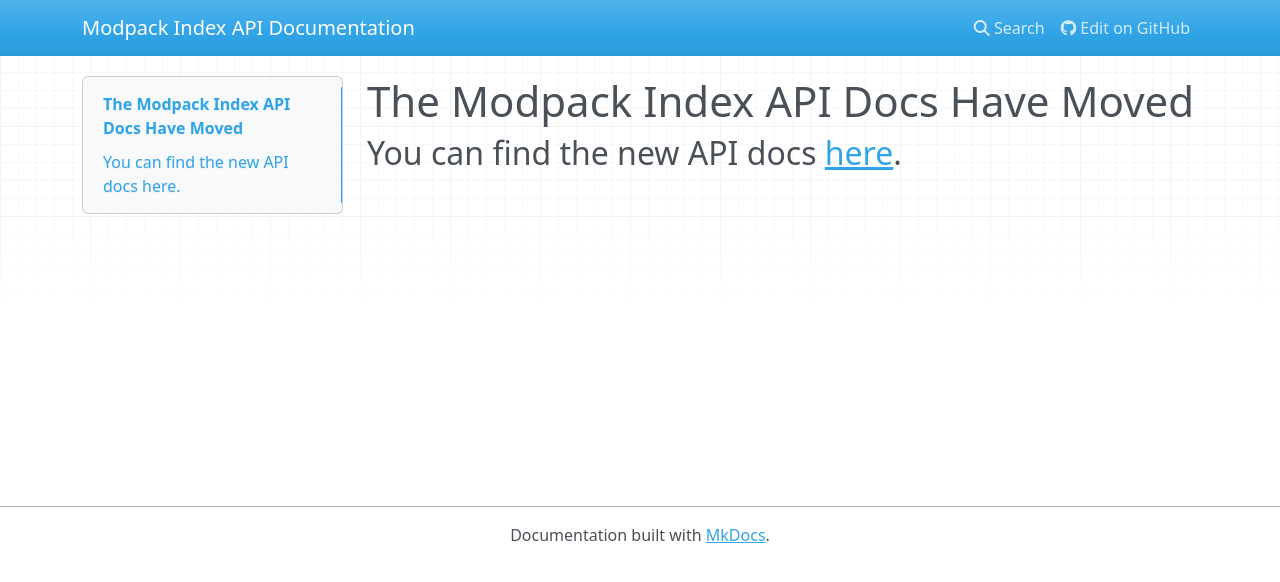
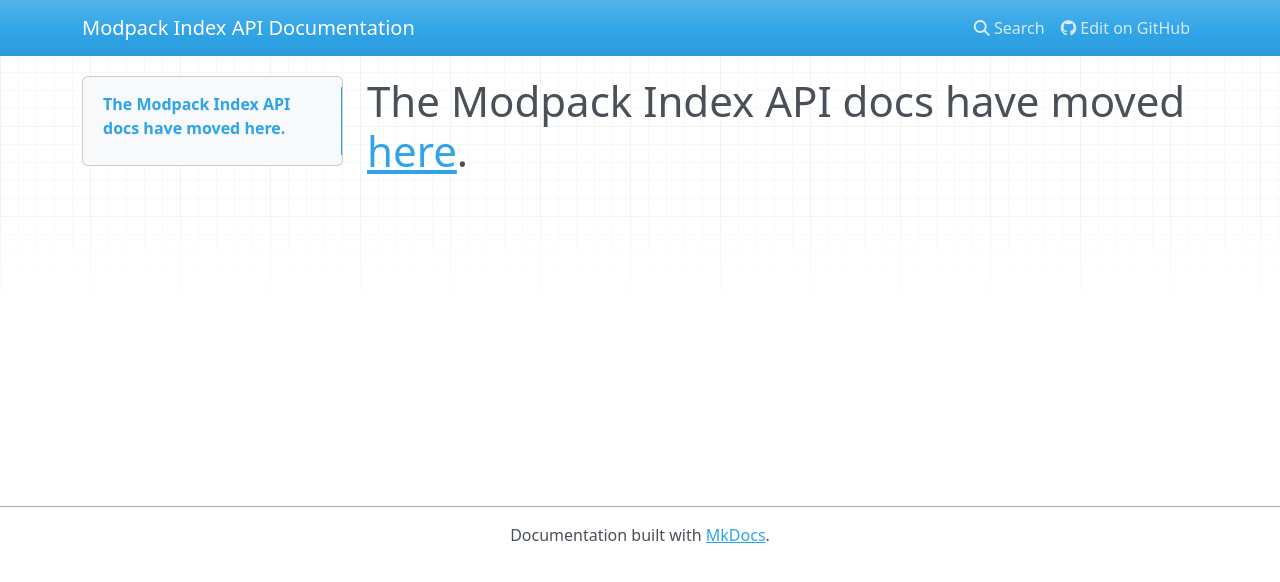
Before and after one commit to sethryder/modpackindex-api-docs-old, an MkDocs documentation site: the page built from docs/index.md, in a window 1280 px wide. Shown: the top 582 px of the page. Built offline with MkDocs 1.6.1, drawn with Linux system fonts in a browser that asks for light colours; nearby versions of some CDN libraries.

Commit message:
clean up wording

```diff
--- a/docs/index.md
+++ b/docs/index.md
@@ -1,4 +1,4 @@
-The Modpack Index API Docs Have Moved
+The Modpack Index API docs have moved [here](https://www.modpackindex.com/api).
 ==========================
 
-## You can find the new API docs [here](https://www.modpackindex.com/api).
+##
```
